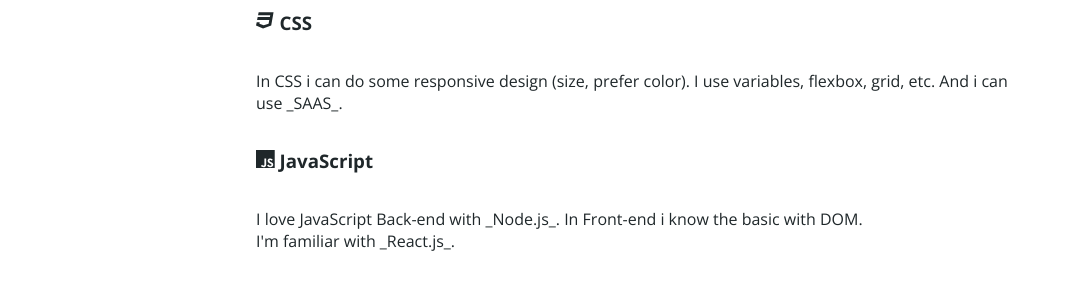
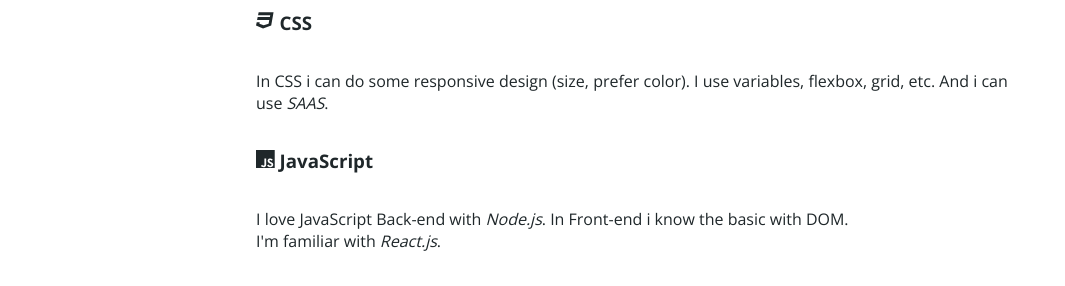
Before and after one commit to AugustinMauroy/augustinmauroy.github.io-old, a Next.js app: page /about in a window 1280 px wide. Shown: the part 509-795 px from the top of the page, without its empty margins (0-1065 px from the left). Built offline with nearby package versions, Linux system fonts and the light colour scheme.

Commit message:
fix(about): old markdown em

```diff
--- a/pages/about.tsx
+++ b/pages/about.tsx
@@ -13,9 +13,9 @@ export default function About(): JSX.Element {
             <h3><FaHtml5/> HTML</h3>
             <p>I know an big part of html. I know the semantic, what is deprecated, what is new, etc.</p>
             <h3><FaCss3/> CSS</h3>
-            <p>In CSS i can do some responsive design (size, prefer color). I use variables, flexbox, grid, etc. And i can use _SAAS_.</p>
+            <p>In CSS i can do some responsive design (size, prefer color). I use variables, flexbox, grid, etc. And i can use <em>SAAS</em>.</p>
             <h3> <SiJavascript /> JavaScript</h3>
-            <p>I love JavaScript Back-end with _Node.js_. In Front-end i know the basic with DOM.<br/>I&apos;m familiar with _React.js_.</p>
+            <p>I love JavaScript Back-end with <em>Node.js</em>. In Front-end i know the basic with DOM.<br/>I&apos;m familiar with <em>React.js</em>.</p>
             <p>I know TypeScript and i can use it in my projects.</p>
             <h3><FaNodeJs /> Node.js</h3>
             <p>With Node.js i can do some Framework-less. But i also love Nextjs. I had work with Gatsby.I know the basic of Fastify.</p>
```
